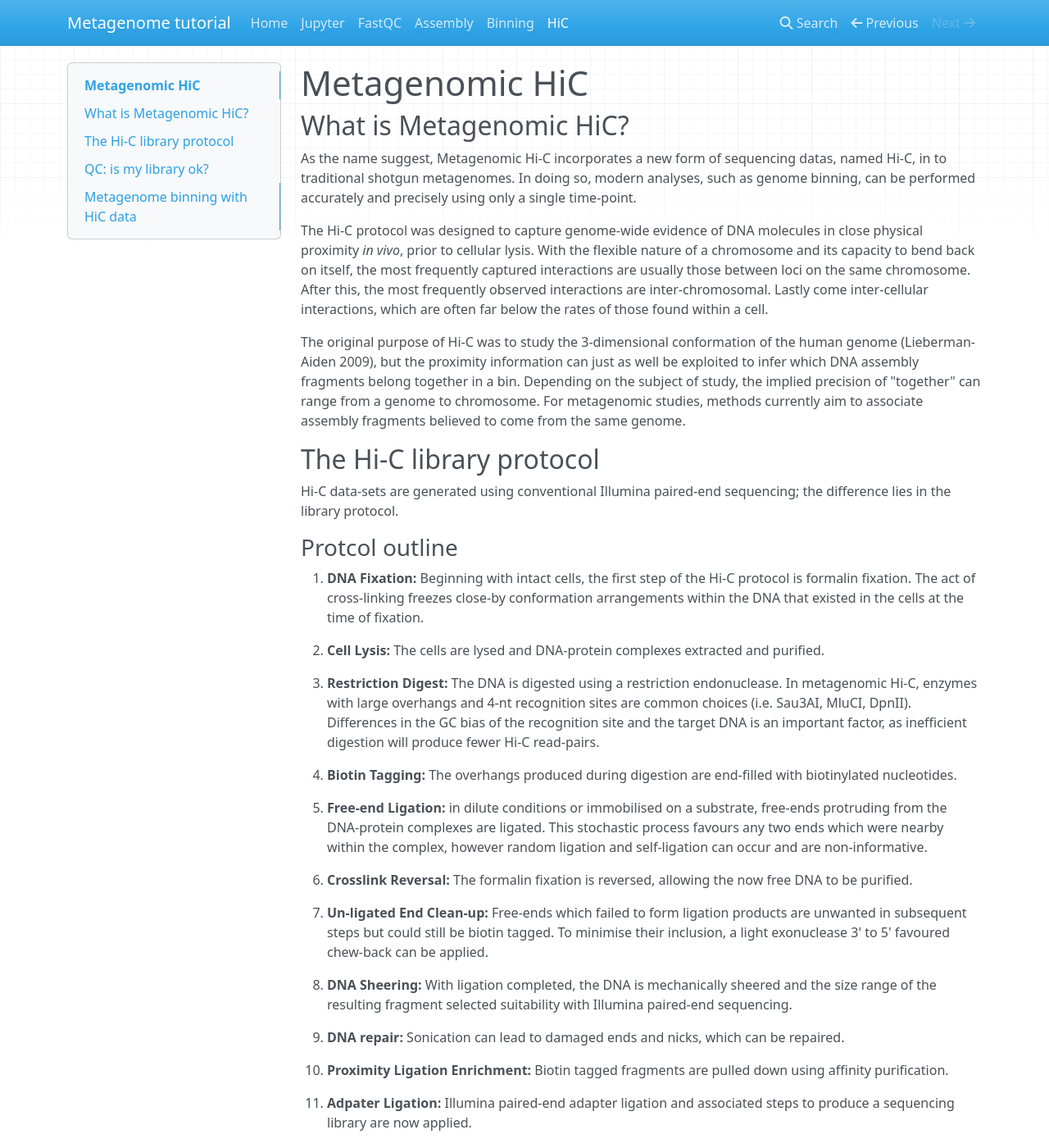
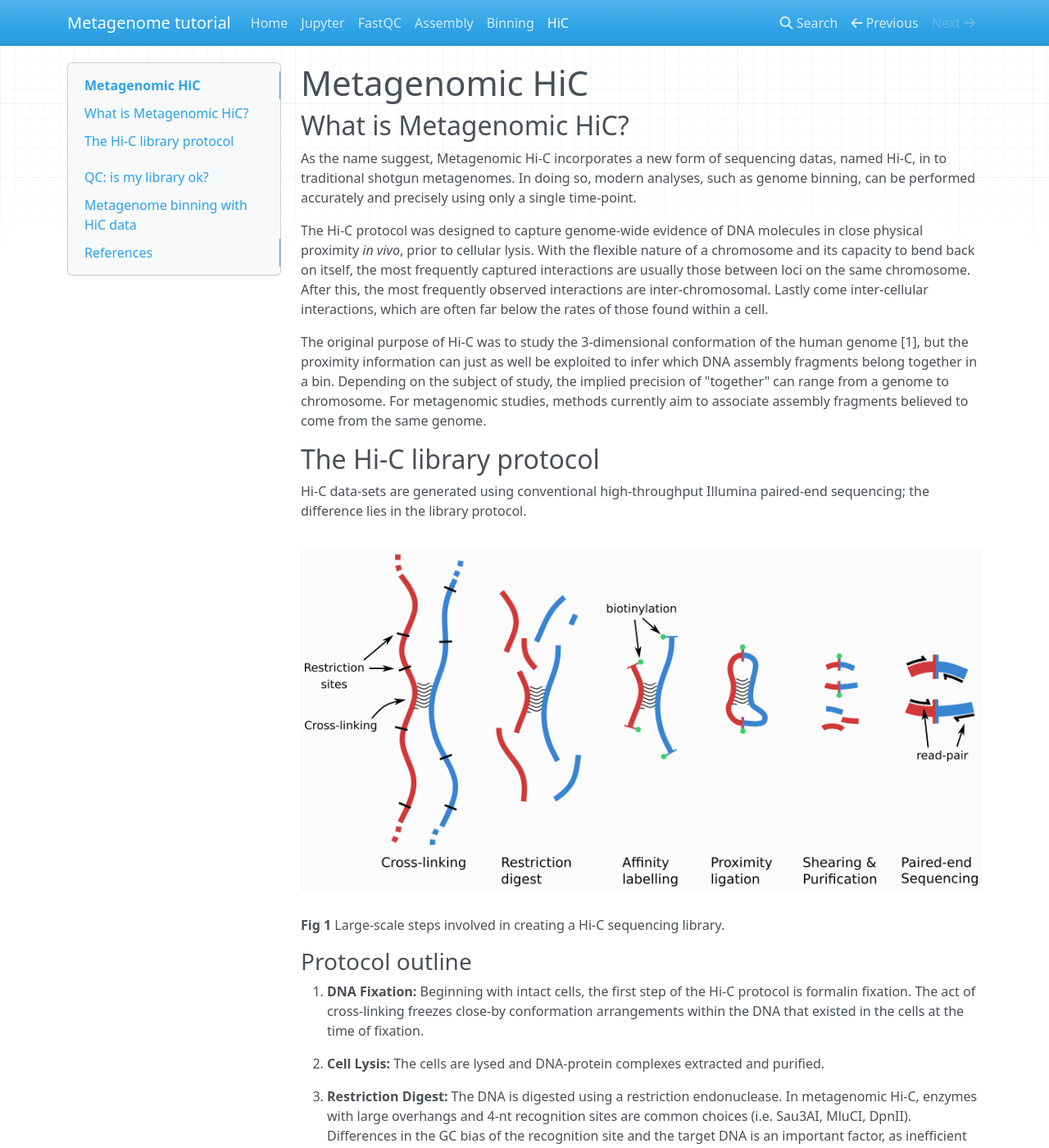
Before and after one commit to thegeneschool/metagenomics, an MkDocs documentation site: the page built from docs/hic.md, in a window 1280 px wide and 1400 px high. Shown: the whole window at 82% size. Built offline with MkDocs 1.6.1, drawn with Linux system fonts in a browser that asks for light colours; nearby versions of some CDN libraries; old or Windows-style settings are respelled for this version of MkDocs; some of the changed text lies outside the part shown.

Commit message:
hi-c protocol steps

```diff
--- a/docs/hic.md
+++ b/docs/hic.md
@@ -6,13 +6,17 @@ As the name suggest, Metagenomic Hi-C incorporates a new form of sequencing data
 
 The Hi-C protocol was designed to capture genome-wide evidence of DNA molecules in close physical proximity _in vivo_, prior to cellular lysis. With the flexible nature of a chromosome and its capacity to bend back on itself, the most frequently captured interactions are usually those between loci on the same chromosome. After this, the most frequently observed interactions are inter-chromosomal. Lastly come inter-cellular interactions, which are often far below the rates of those found within a cell.
 
-The original purpose of Hi-C was to study the 3-dimensional conformation of the human genome (Lieberman-Aiden 2009), but the proximity information can just as well be exploited to infer which DNA assembly fragments belong together in a bin.  Depending on the subject of study, the implied precision of "together" can range from a genome to chromosome. For metagenomic studies, methods currently aim to associate assembly fragments believed to come from the same genome.
+The original purpose of Hi-C was to study the 3-dimensional conformation of the human genome [1], but the proximity information can just as well be exploited to infer which DNA assembly fragments belong together in a bin.  Depending on the subject of study, the implied precision of "together" can range from a genome to chromosome. For metagenomic studies, methods currently aim to associate assembly fragments believed to come from the same genome.
 
 ## The Hi-C library protocol
 
-Hi-C data-sets are generated using conventional Illumina paired-end sequencing;  the difference lies in the library protocol.
+Hi-C data-sets are generated using conventional high-throughput Illumina paired-end sequencing; the difference lies in the library protocol.
 
-### Protcol outline
+##
+![hic protocol steps](img/hi-c_steps.png)
+**Fig 1** Large-scale steps involved in creating a Hi-C sequencing library.
+
+### Protocol outline
 
 1. **DNA Fixation:** Beginning with intact cells, the first step of the Hi-C protocol is formalin fixation. The act of cross-linking freezes close-by conformation arrangements within the DNA that existed in the cells at the time of fixation.
 
@@ -37,10 +41,11 @@ Hi-C data-sets are generated using conventional Illumina paired-end sequencing;
 11. **Adpater Ligation:** Illumina paired-end adapter ligation and associated steps to produce a sequencing library are now applied.
 
 
-![hic protocol steps](img/hi-c_steps.png)
-
-
 ## QC: is my library ok?
 
 
 ## Metagenome binning with HiC data
+
+## References
+
+1. Lieberman-Aiden, E., van Berkum, N. L., Williams, L., Imakaev, M., Ragoczy, T., Telling, A., … Dekker, J. (2009). Comprehensive mapping of long-range interactions reveals folding principles of the human genome. _Science_, 326(5950), 289–293. https://doi.org/10.1126/science.1181369
```
